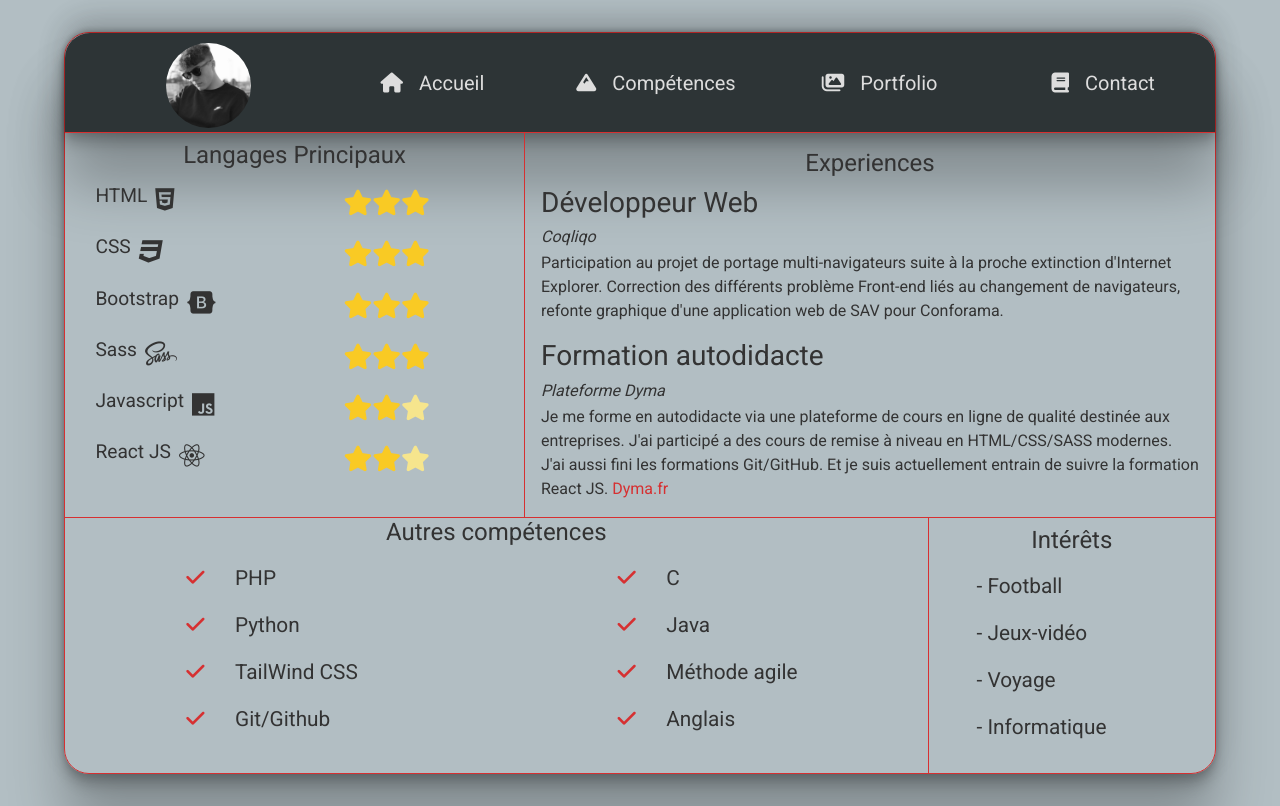
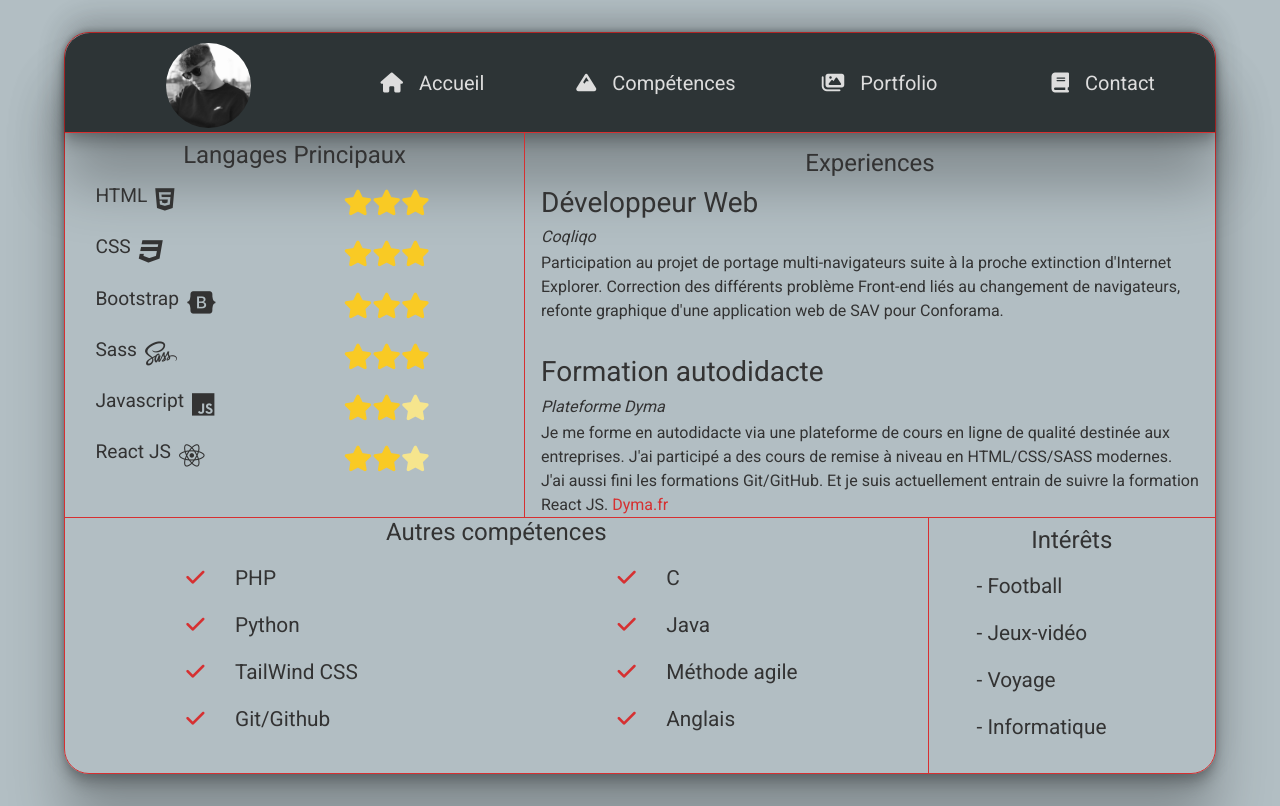
Before and after one commit to LouisDigit/ReactJS-CV, a React (Create React App) app: page /competences in a window 1280 px wide. Built offline with nearby package versions, Linux system fonts and the light colour scheme.

Commit message:
alignement verticale competences

```diff
--- a/src/styles/pages/_competence.scss
+++ b/src/styles/pages/_competence.scss
@@ -17,6 +17,7 @@
       width: 40%;
       display: flex;
       flex-direction: column;
+      align-content: space-around;
       padding: 0.5rem;
       h1 {
         text-align: center;
@@ -60,6 +61,9 @@
       height: 100%;
       width: 60%;
       padding: 1rem;
+      display: flex;
+      flex-direction: column;
+      align-content: space-around;
       h1 {
         text-align: center;
         font-weight: 400;
@@ -135,6 +139,9 @@
       width: 25%;
       border-bottom-right-radius: 25px;
       padding: 0.5rem;
+      display: flex;
+      flex-direction: column;
+      align-content: space-around;
       h1 {
         font-size: 1.5rem;
         text-align: center;
```
